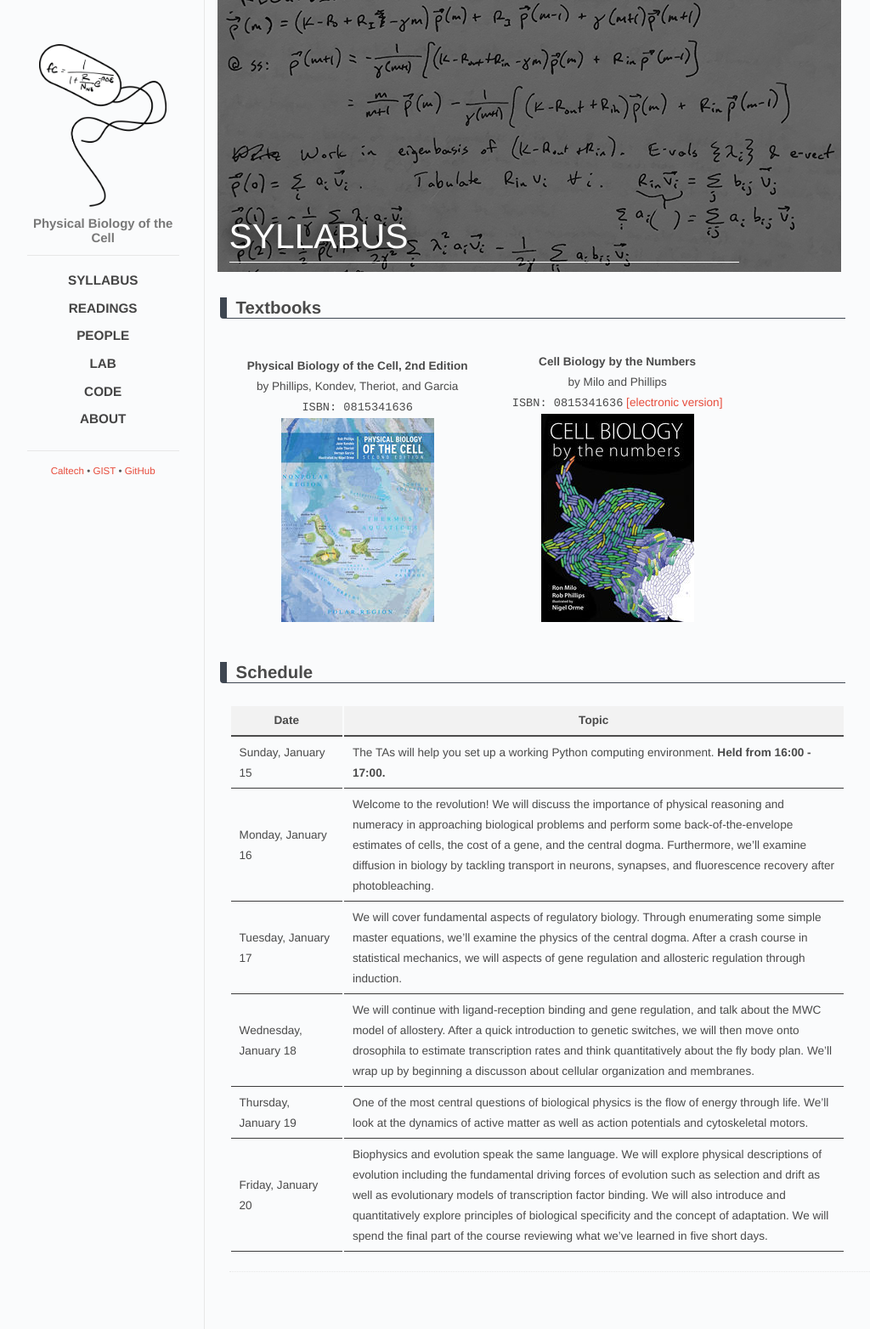
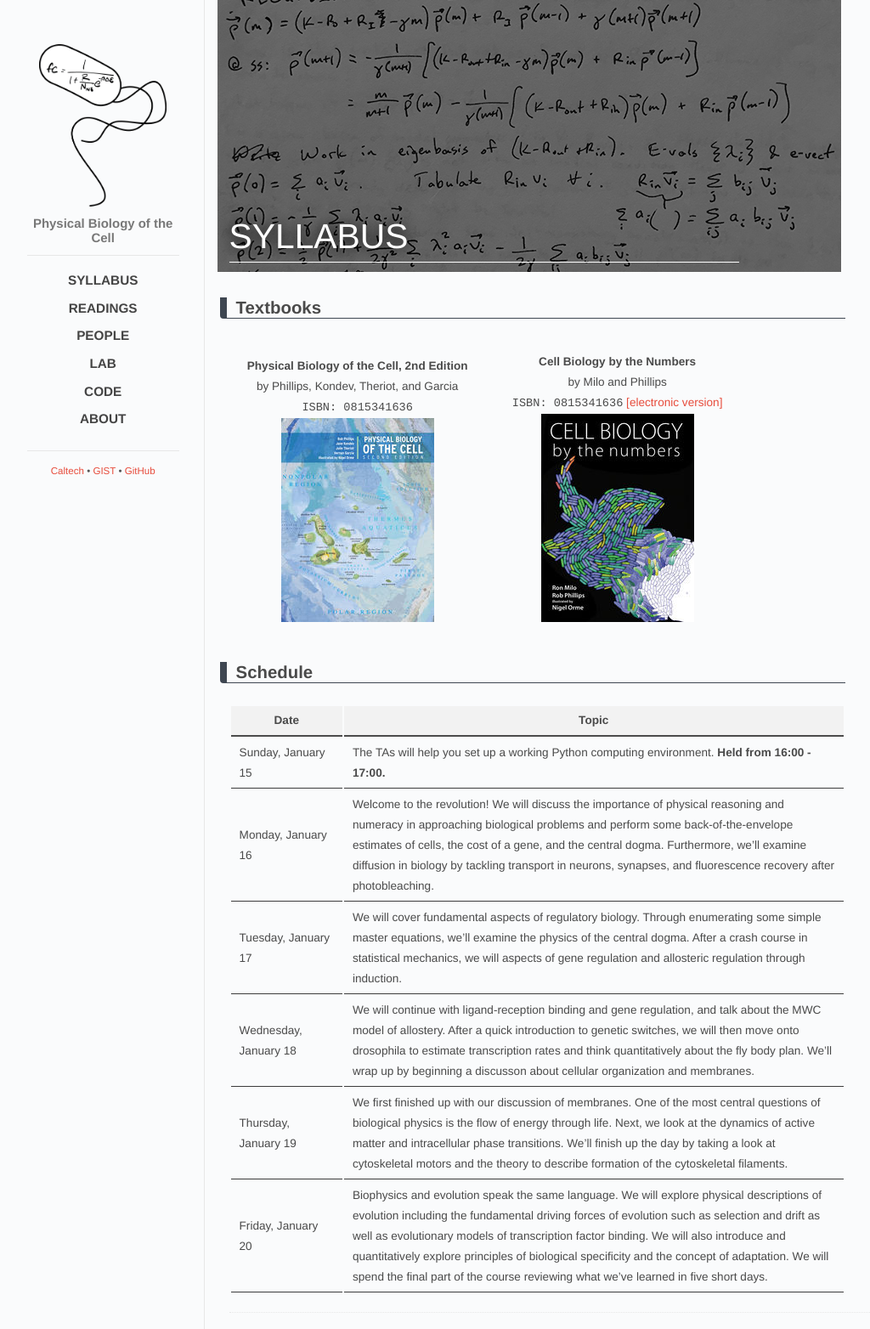
Before and after one commit to RPGroup-PBoC/gist_pboc_2017, a Jekyll site: the page built from _posts/2016-12-19-syllabus.md, in a window 1280 px wide. Shown: the whole page at 85% size, without its empty margins (118-1142 px from the left). Built offline with Jekyll 4.4.1, drawn with Linux system fonts in a browser that asks for light colours.

Commit message:
Update 2016-12-19-syllabus.md

```diff
--- a/_posts/2016-12-19-syllabus.md
+++ b/_posts/2016-12-19-syllabus.md
@@ -30,5 +30,5 @@ by Milo and Phillips <br/>
 |Monday, January 16 | Welcome to the revolution! We will discuss the importance of physical reasoning and numeracy in approaching biological problems and perform some back-of-the-envelope estimates of cells, the cost of a gene, and the central dogma.  Furthermore, we'll examine diffusion in biology by tackling transport in neurons, synapses, and fluorescence recovery after photobleaching.|
 | Tuesday, January 17 | We will cover fundamental aspects of regulatory biology. Through enumerating some simple master equations, we'll examine the physics of the central dogma. After a crash course in statistical mechanics, we will aspects of gene regulation and allosteric regulation through induction.|
 |Wednesday, January 18 | We will continue with ligand-reception binding and gene regulation, and talk about the MWC model of allostery. After a quick introduction to genetic switches, we will then move onto drosophila to estimate transcription rates and think quantitatively about the fly body plan. We’ll wrap up by beginning a discusson about cellular organization and membranes.
-|Thursday, January 19 |  One of the most central questions of biological physics is the flow of energy through life. We'll look at the dynamics of active matter as well as action potentials and cytoskeletal motors.|
+|Thursday, January 19 |  We first finished up with our discussion of membranes. One of the most central questions of biological physics is the flow of energy through life. Next, we look at the dynamics of active matter and intracellular phase transitions. We'll finish up the day by taking a look at cytoskeletal motors and the theory to describe formation of the cytoskeletal filaments.|
 |Friday, January 20 | Biophysics and evolution speak the same language. We will explore physical descriptions of evolution including the fundamental driving forces of evolution such as selection and drift as well as evolutionary models of transcription factor binding. We will also introduce and quantitatively explore principles of biological specificity and the concept of adaptation. We will spend the final part of the course reviewing what we've learned in five short days. |
```
